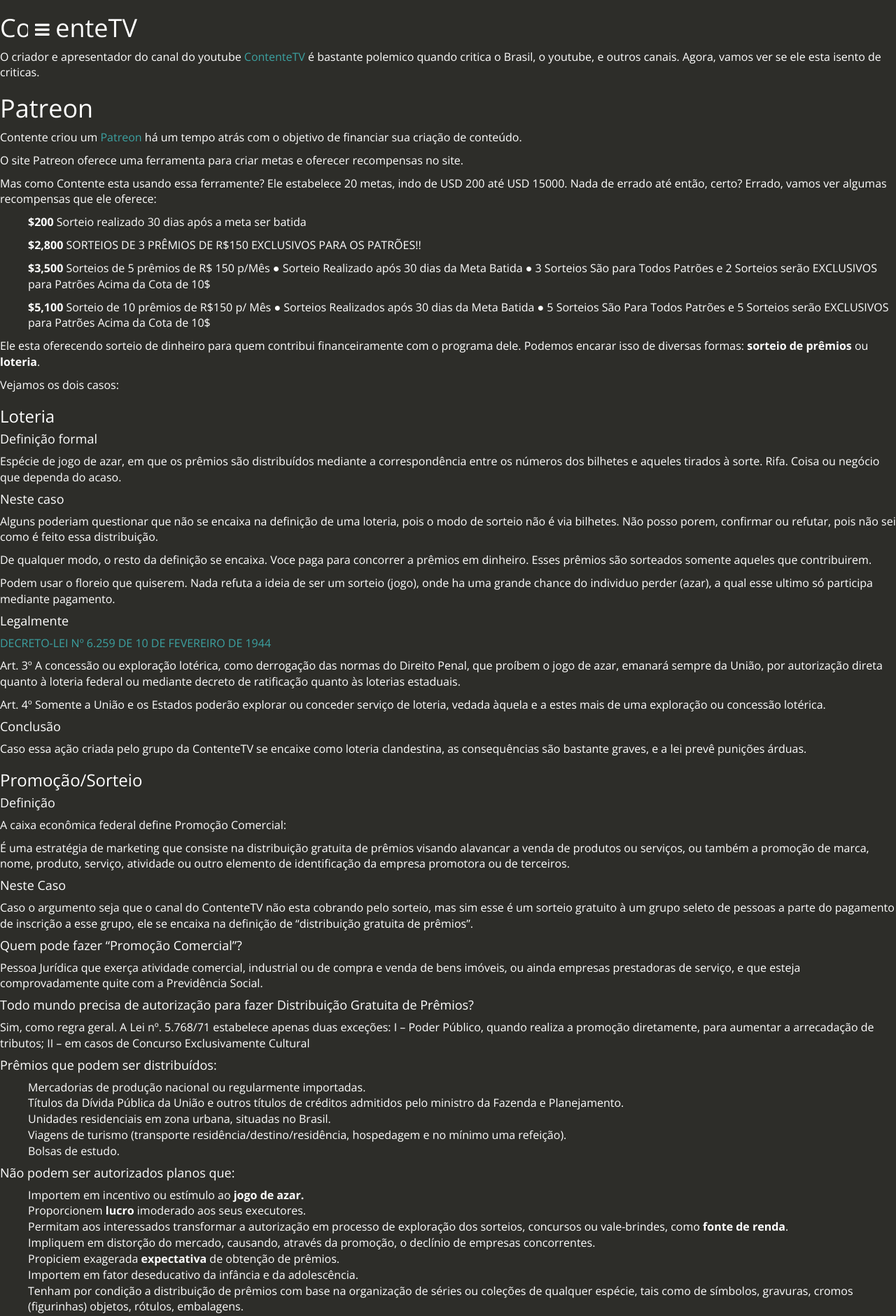
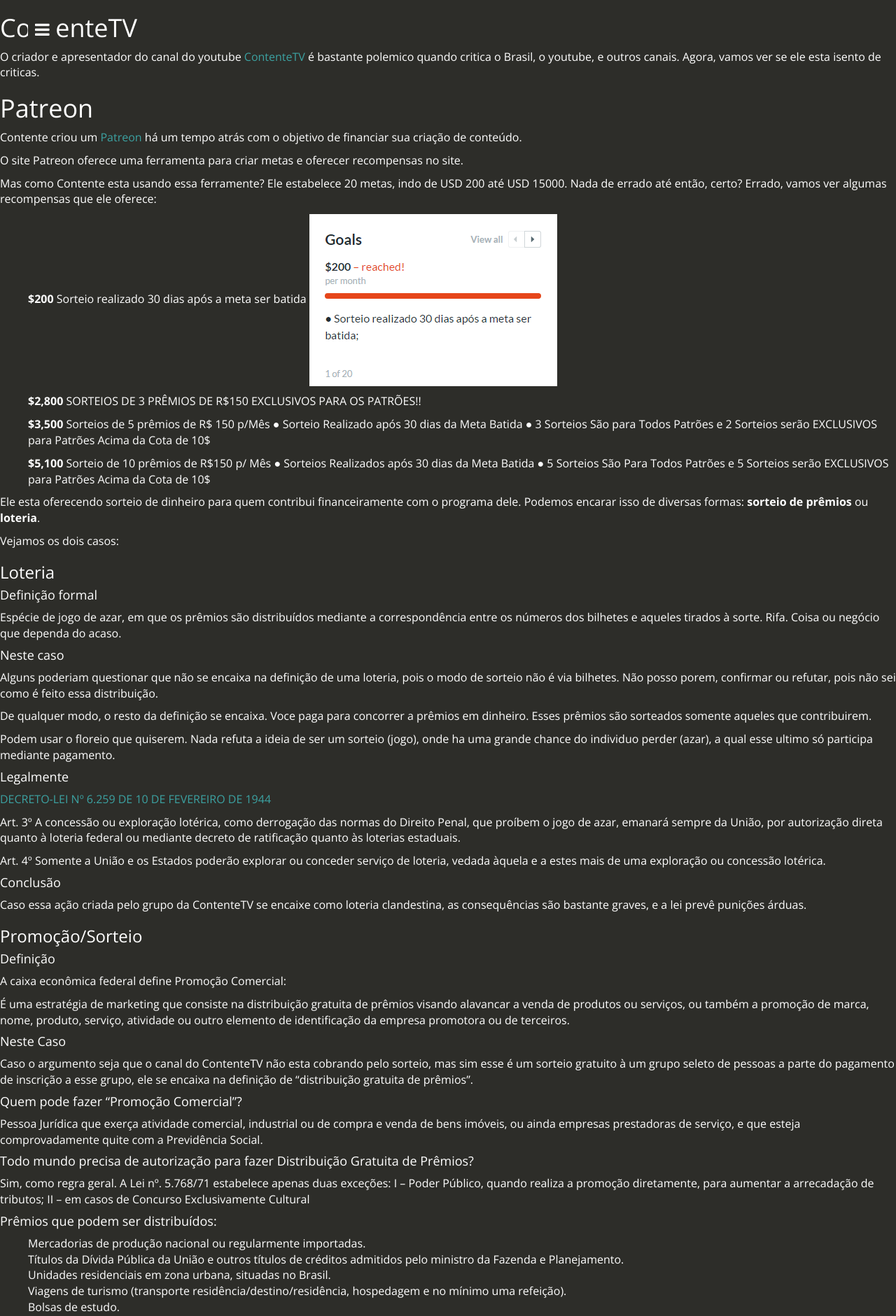
Before and after one commit to Fiat-Justitia/contente, a Jekyll site: the page built from patreon.md, in a window 1280 px wide. Shown: the top 1881 px of the page at 70% size. Built offline with Jekyll 4.4.1, drawn with Linux system fonts in a browser that asks for light colours; nearby versions of some CDN libraries.

Commit message:
Update patreon.md

```diff
--- a/patreon.md
+++ b/patreon.md
@@ -16,7 +16,7 @@
 
 Mas como Contente esta usando essa ferramente? Ele estabelece 20 metas, indo de USD 200 até USD 15000. Nada de errado até então, certo? Errado, vamos ver algumas recompensas que ele oferece:
 
-- **$200** Sorteio realizado 30 dias após a meta ser batida
+- **$200** Sorteio realizado 30 dias após a meta ser batida ![200](/images/1.png)
 
 - **$2,800** SORTEIOS DE 3 PRÊMIOS DE R$150 EXCLUSIVOS PARA OS PATRÕES!!
 
```
